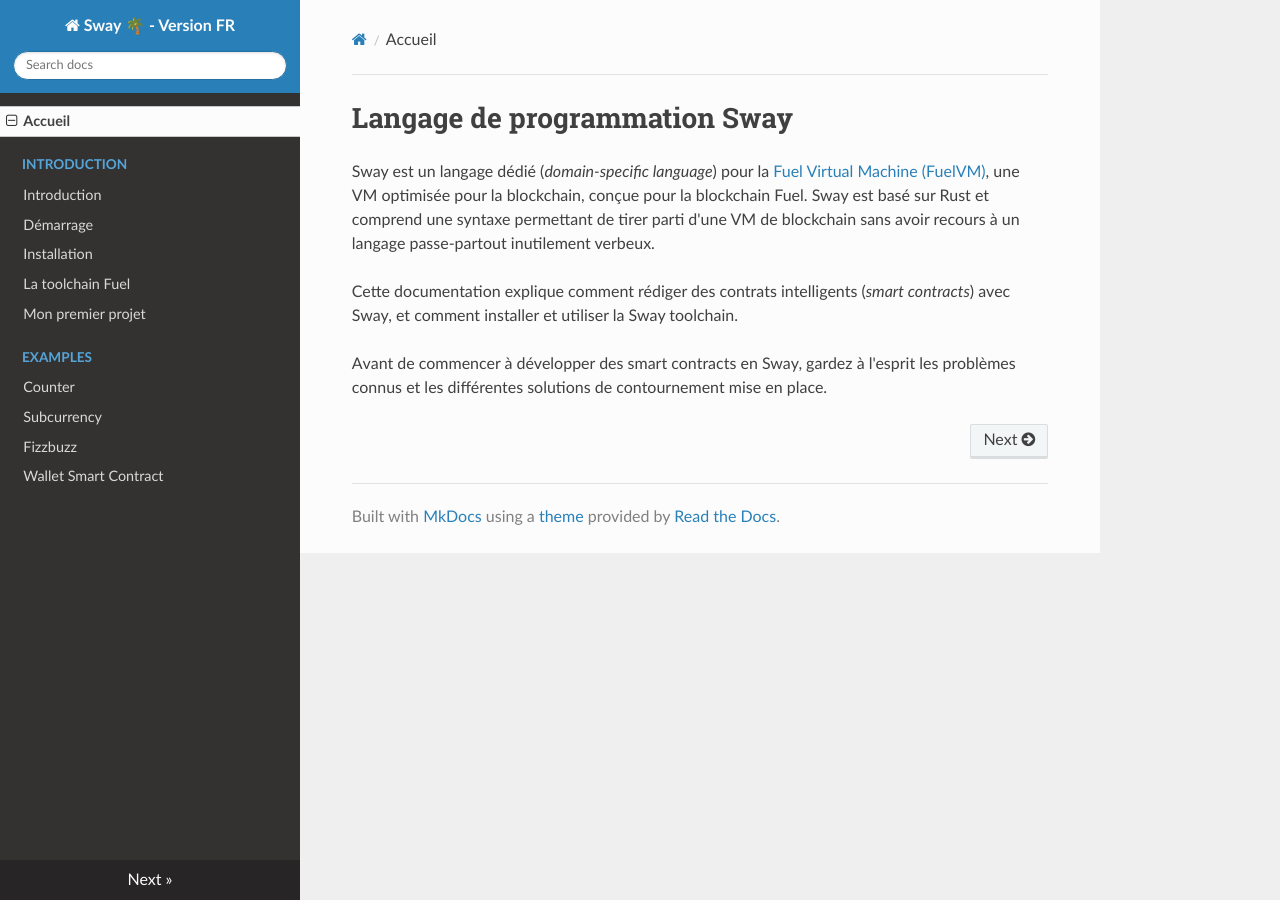
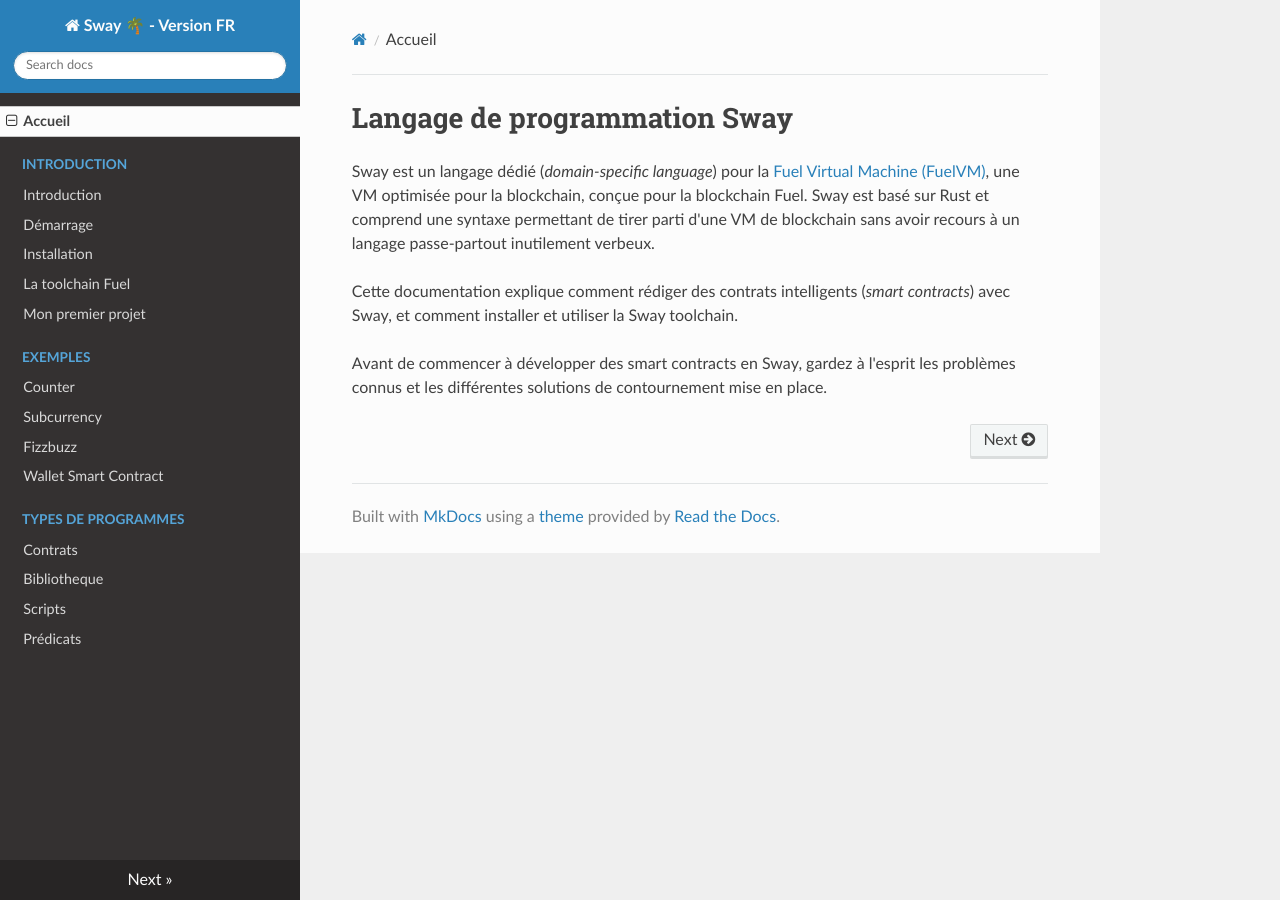
Before and after one commit to leirbag95/sway-doc-FR, an MkDocs documentation site: the page built from docs/index.md, in a window 1280 px wide. Built offline with MkDocs 1.6.1, drawn with Linux system fonts in a browser that asks for light colours; nearby versions of some CDN libraries.

Commit message:
program type added wip

```diff
--- a/mkdocs.yml
+++ b/mkdocs.yml
@@ -8,8 +8,13 @@ nav:
     - Installation: introduction/installation.md
     - La toolchain Fuel: introduction/toolchainFuel.md
     - Mon premier projet: introduction/forcProject.md
-  - Examples:
+  - Exemples:
     - Counter: examples/counter.md
     - Subcurrency: examples/subcurrency.md
     - Fizzbuzz: examples/fizzbuzz.md
     - Wallet Smart Contract: examples/wallet-smart-contract.md
+  - Types de programmes:
+    - Contrats: program-type/contrats.md
+    - Bibliotheque: program-type/bibliotheque.md
+    - Scripts: program-type/scripts.md
+    - Prédicats: program-type/predicats.md
```
Also changed, not shown: docs/program-type/bibliotheque.md (added), docs/program-type/contrats.md (added), docs/program-type/predicats.md (added), docs/program-type/scripts.md (added).
